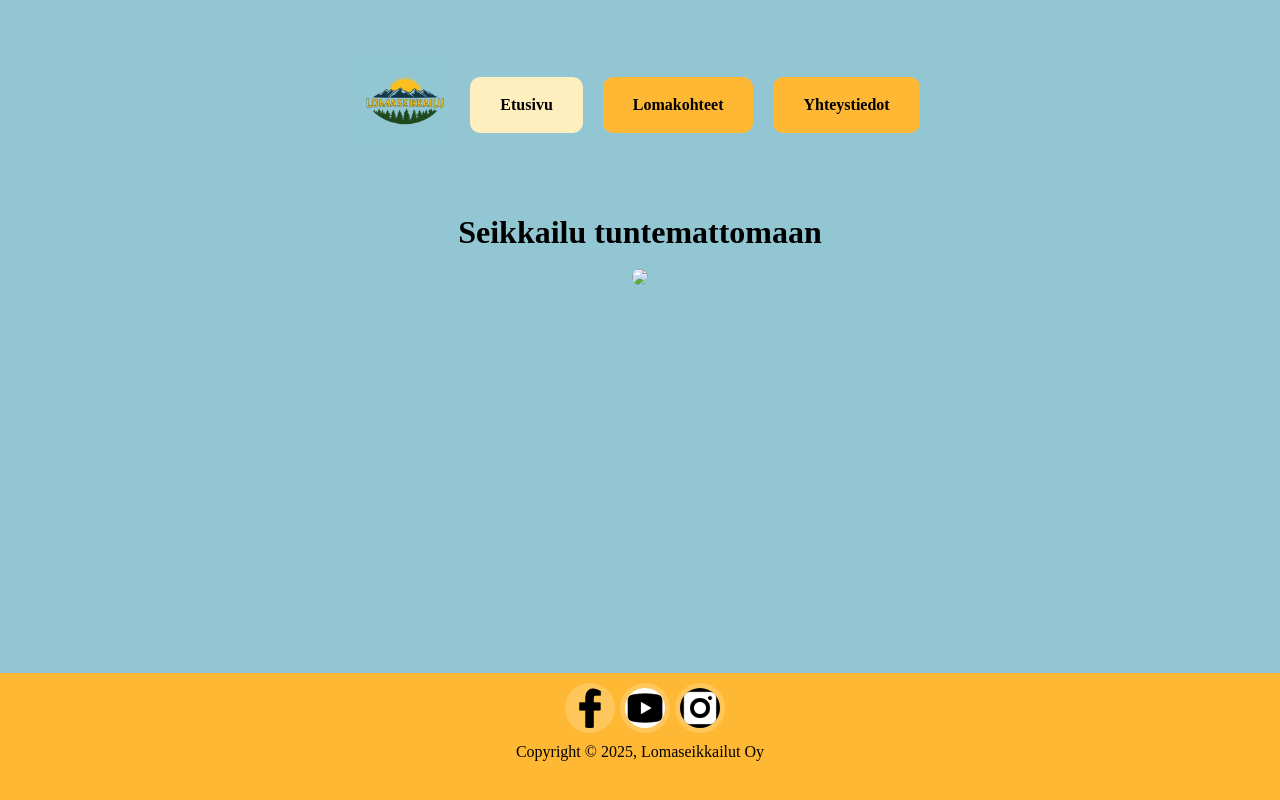
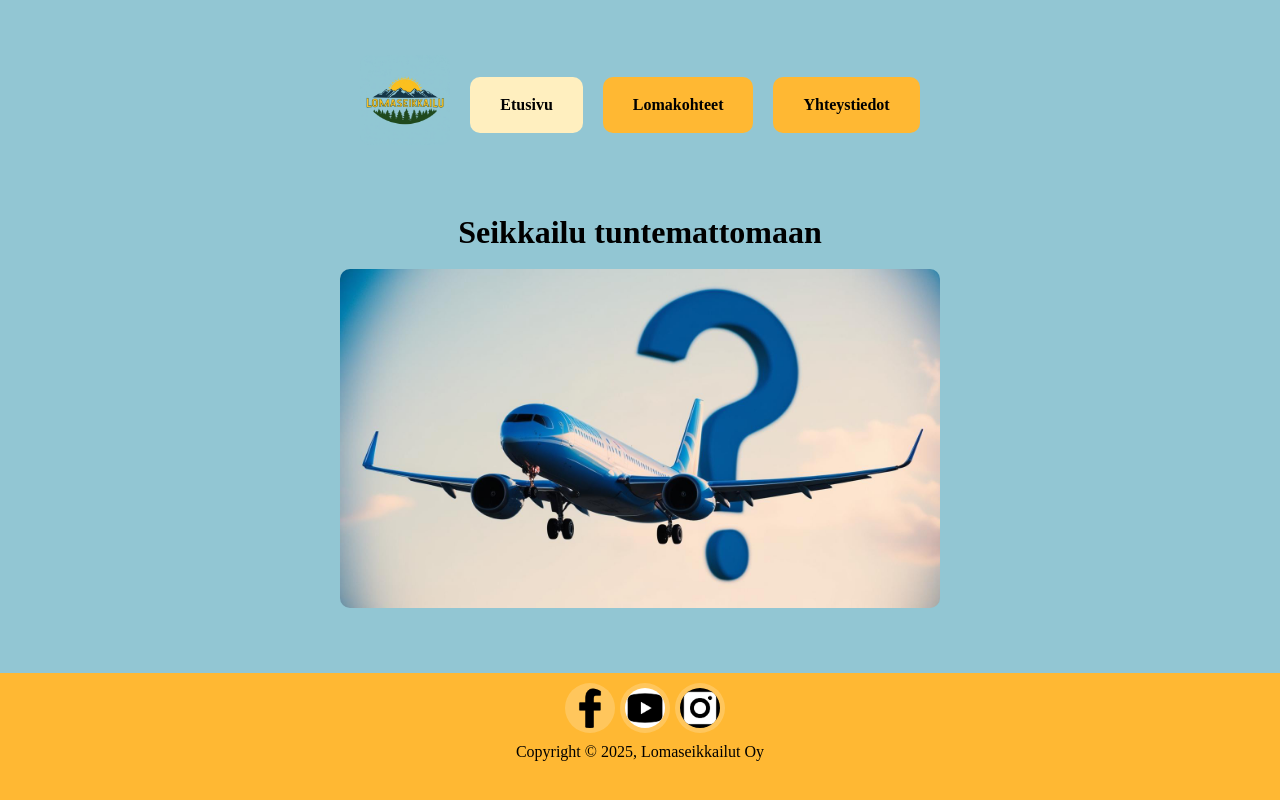
Before and after one commit to PyryKoskinen/PyryKoskinen.github.io, a plain HTML site: page JDP-K2025/index.html in a window 1280 px wide. Drawn offline with Linux system fonts and the light colour scheme.

Commit message:
Update index.html

```diff
--- a/JDP-K2025/index.html
+++ b/JDP-K2025/index.html
@@ -17,7 +17,8 @@
     </nav>
 </body>
     <h1>Seikkailu tuntemattomaan</h1>
- <img src="airplane.jpg alt="Airplane_question mark">
+ <img src="airplane.jpg" alt="Airplane">
+
 
 
 
```
